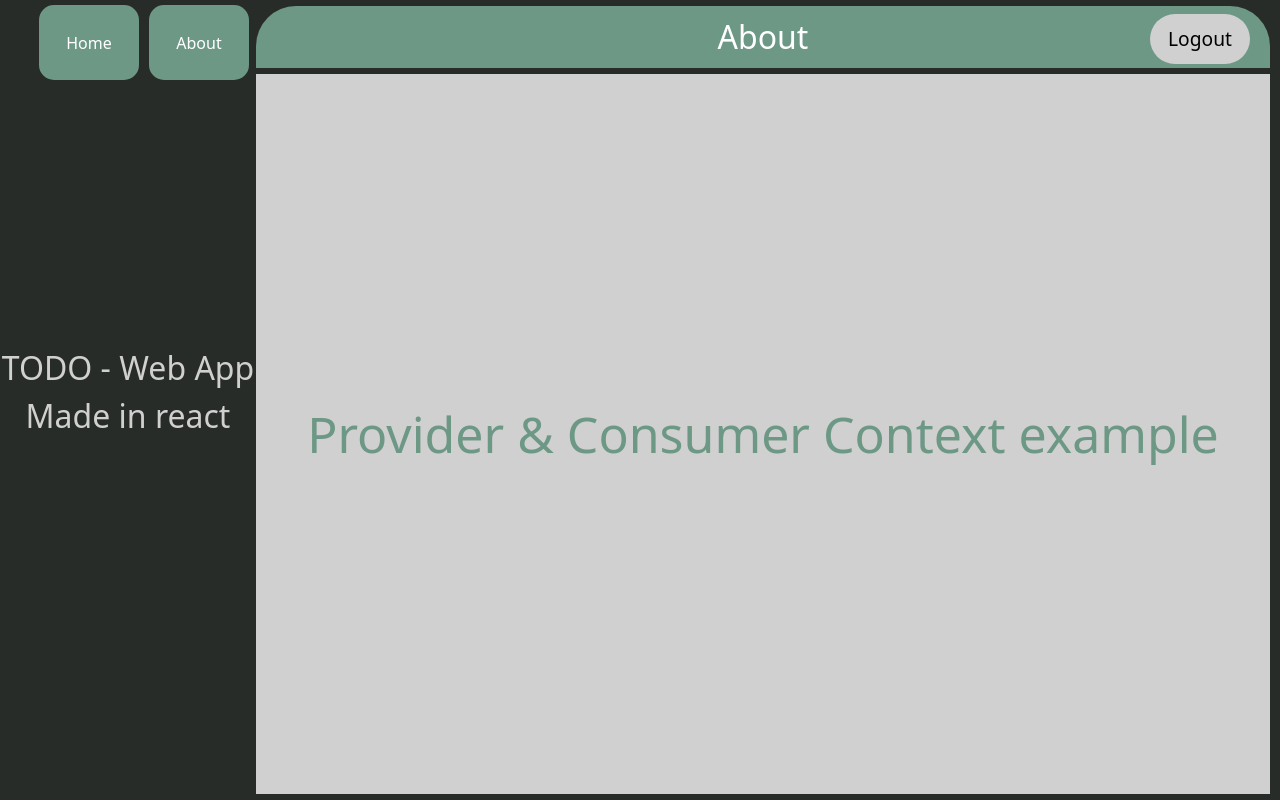
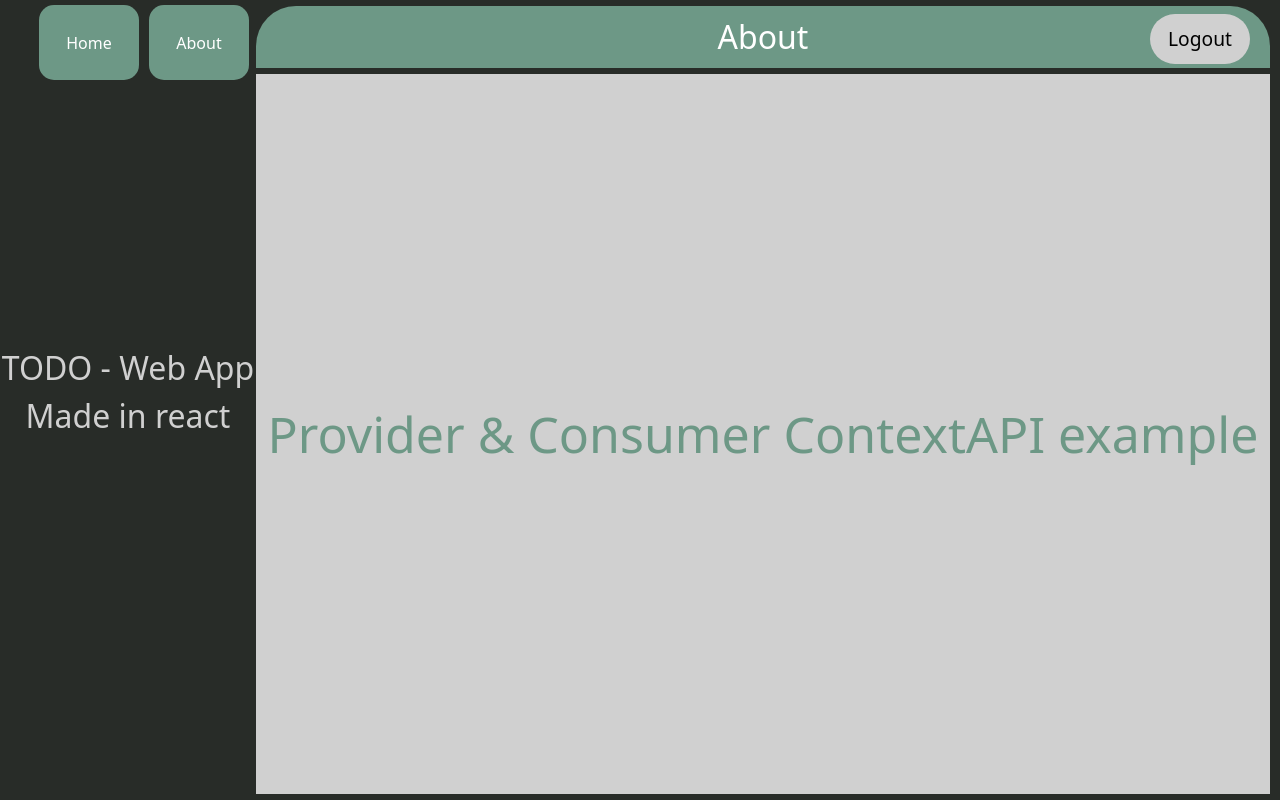
Before and after one commit to zainbits/todo-backend-reactflask, a React (Create React App) app: page /about in a window 1280 px wide. Built offline with nearby package versions, Linux system fonts and the light colour scheme; no server answers.

Commit message:
Implemented Context API

```diff
--- a/src/App.js
+++ b/src/App.js
@@ -48,7 +48,7 @@ function App() {
             </Route>
             <Route exact path="/about">
               <ClassContext.Provider
-                value={"Provider & Consumer Context example"}
+                value={"Provider & Consumer ContextAPI example"}
               >
                 <About />
               </ClassContext.Provider>
```
